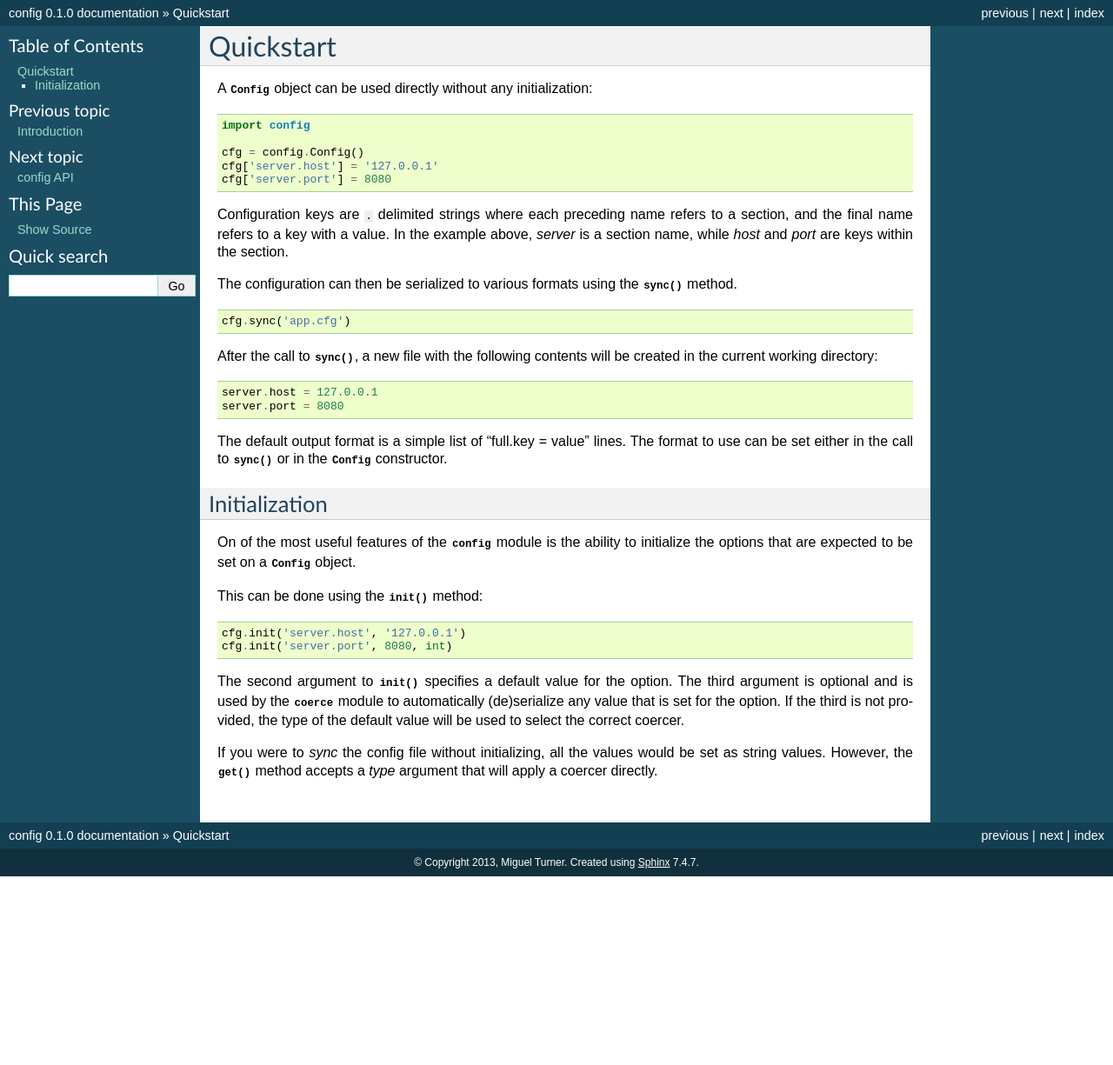
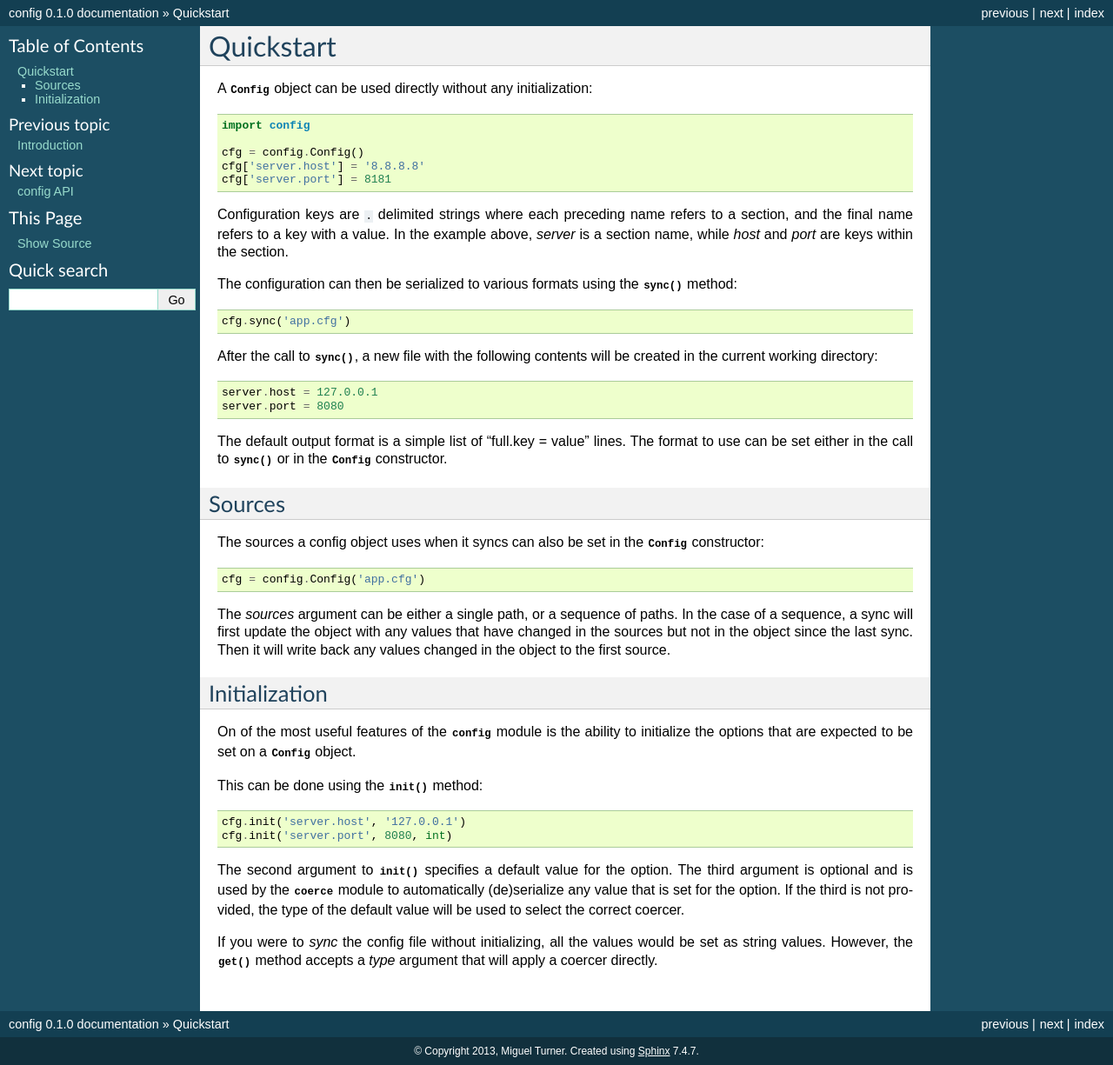
Before and after one commit to dhagrow/profig, a Sphinx documentation site: the page built from docs/quickstart.txt, in a window 1280 px wide. Shown: the whole page at 87% size. Built offline with Sphinx 7.4.7, drawn with Linux system fonts in a browser that asks for light colours; before the commit the page ends 1008 px from its top, so only the background shows below that.

Commit message:
a fix for source order and the write_unset_values flag. still not ideal

```diff
--- a/docs/quickstart.txt
+++ b/docs/quickstart.txt
@@ -6,8 +6,8 @@ A :class:`~config.Config` object can be used directly without any initialization
     import config
 
     cfg = config.Config()
-    cfg['server.host'] = '127.0.0.1'
-    cfg['server.port'] = 8080
+    cfg['server.host'] = '8.8.8.8'
+    cfg['server.port'] = 8181
 
 Configuration keys are :samp:`.` delimited strings where each preceding name
 refers to a section, and the final name refers to a key with a value. In
@@ -15,9 +15,7 @@ the example above, `server` is a section name, while `host` and `port` are
 keys within the section.
 
 The configuration can then be serialized to various formats using the
-:meth:`~config.Config.sync` method.
-
-.. code-block:: python
+:meth:`~config.Config.sync` method::
 
     cfg.sync('app.cfg')
 
@@ -30,6 +28,19 @@ contents will be created in the current working directory::
 The default output format is a simple list of "full.key = value" lines. The
 format to use can be set either in the call to :meth:`~config.Config.sync` or
 in the :class:`~config.Config` constructor.
+
+Sources
+-------
+
+The sources a config object uses when it syncs can also be set in the
+:class:`~config.Config` constructor::
+
+    cfg = config.Config('app.cfg')
+
+The `sources` argument can be either a single path, or a sequence of paths. In
+the case of a sequence, a sync will first update the object with any values
+that have changed in the sources but not in the object since the last sync.
+Then it will write back any values changed in the object to the first source.
 
 Initialization
 --------------
```
Also changed, not shown: 2 other files.
